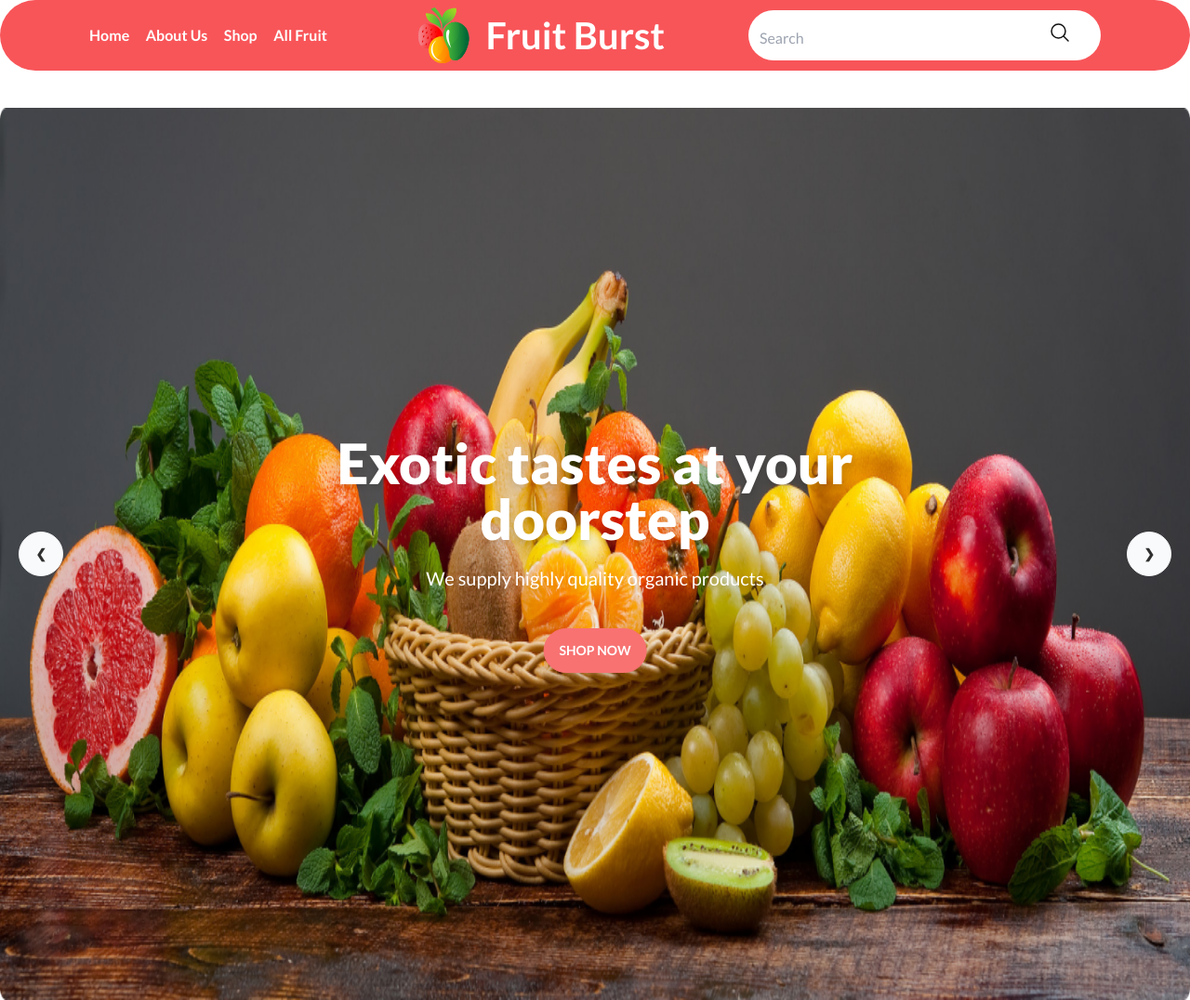
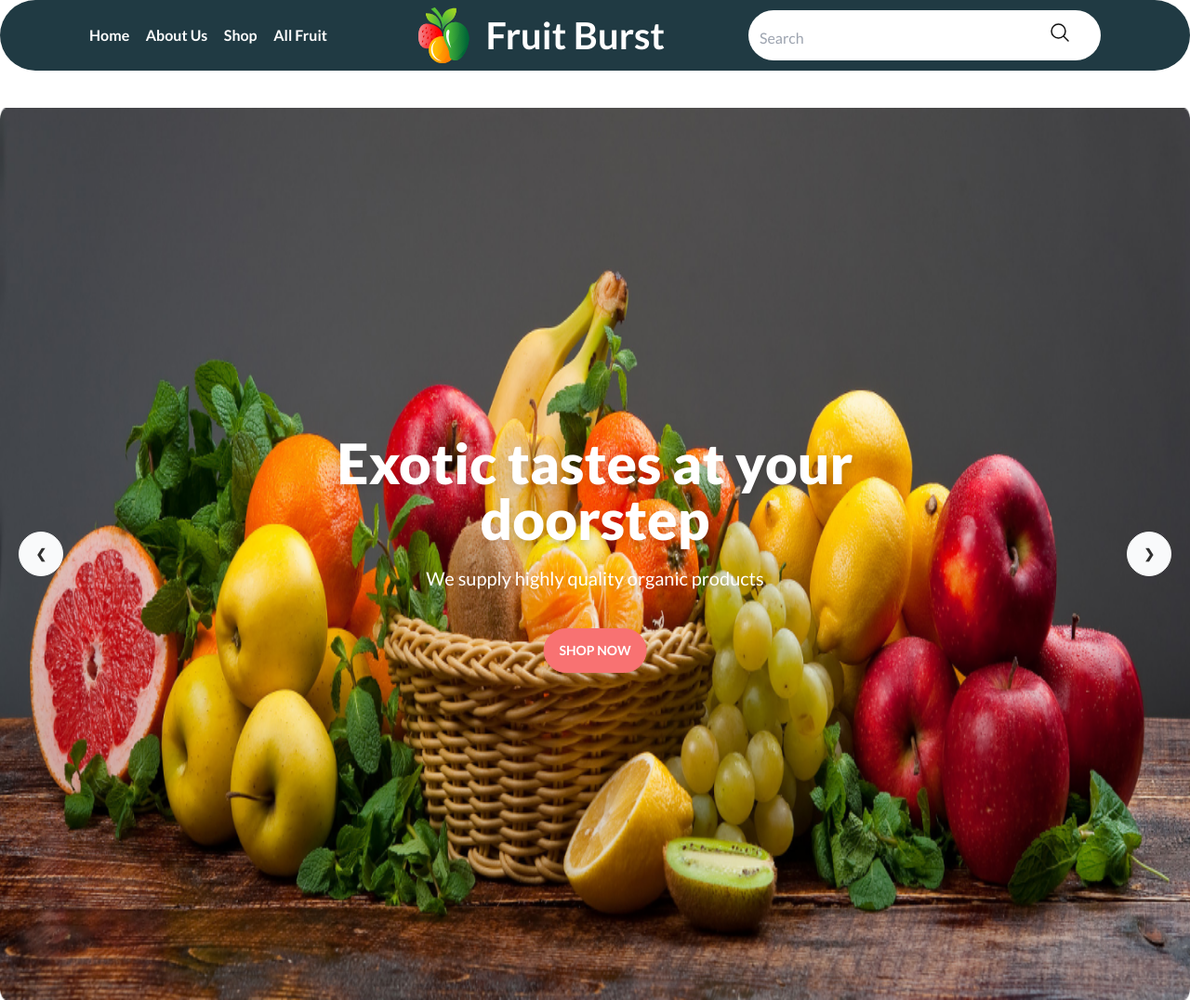
Before and after one commit to Nazmul-Hassan10/assignment-03, a plain HTML site: page index.html in a window 1280 px wide. Shown: the top 1076 px of the page at 93% size. Drawn offline with nearby package versions, Linux system fonts and the light colour scheme; grey boxes are pictures that could not be loaded.

Commit message:
5th commit

```diff
--- a/index.html
+++ b/index.html
@@ -50,7 +50,7 @@
 
       <!-- Navbar -->
         <nav class="max-w-screen-2xl mx-auto font-[lato]">
-          <div class="navbar bg-base-100 lg:bg-[#F85559] rounded-full px-8 md:px-16 lg:px-24 py-2 mb-10  lg:text-white">
+          <div class="navbar bg-base-100 lg:bg-[#203A43] rounded-full px-8 md:px-16 lg:px-24 py-2 mb-10  lg:text-white">
 
             <!-- navigation -->
             <div class="flex-1 hidden lg:block font-semibold">
```
